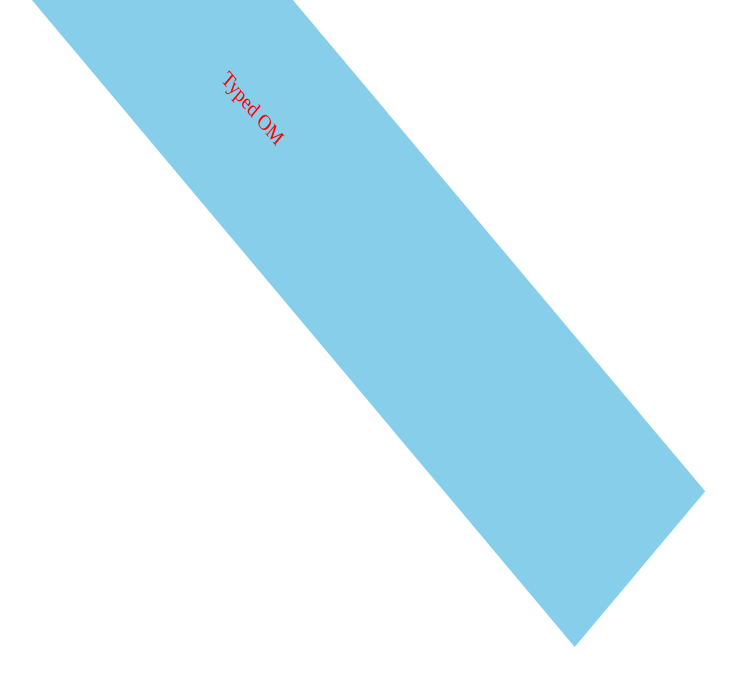
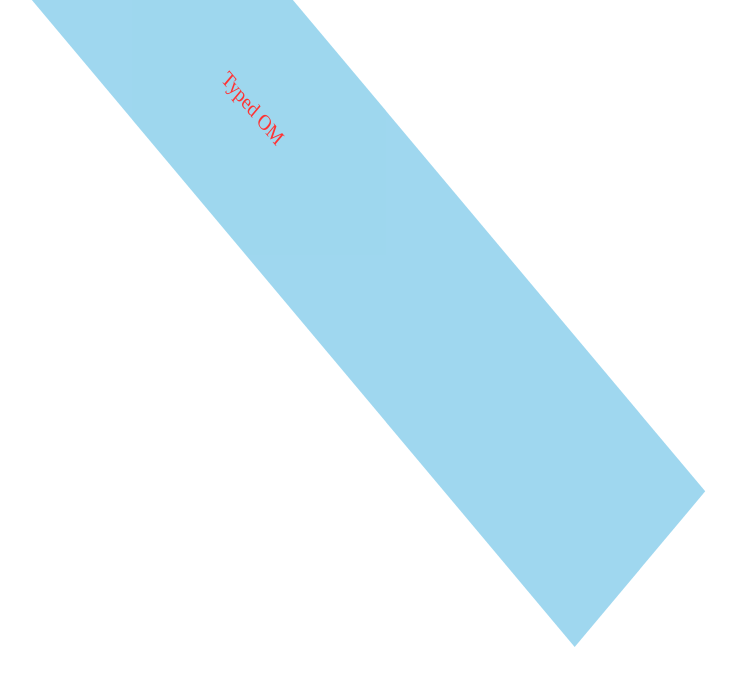
Before and after one commit to sunbeam-young/Houdini, a plain HTML site: page typed-om-demo/index.html in a window 1280 px wide. Shown: the whole page, without its empty margins (377-1113 px from the left). Drawn offline with Linux system fonts and the light colour scheme.

Commit message:
还差最后三个api

```diff
--- a/typed-om-demo/index.html
+++ b/typed-om-demo/index.html
@@ -7,12 +7,13 @@
   <title>typed-on-demo</title>
   <style>
     .el {
-      /* background-position: center bottom 10px; */
+      background-position: center bottom 10px;
       transform: translateX(1em) rotate(50deg) skewX(10deg);
       vertical-align: baseline;
       width: calc(100% - 3em);
       height: 200px;
       background: skyblue;
+      opacity: 0.8;
     }
   </style>
 </head>
```
Also changed, not shown: 1 other file.
